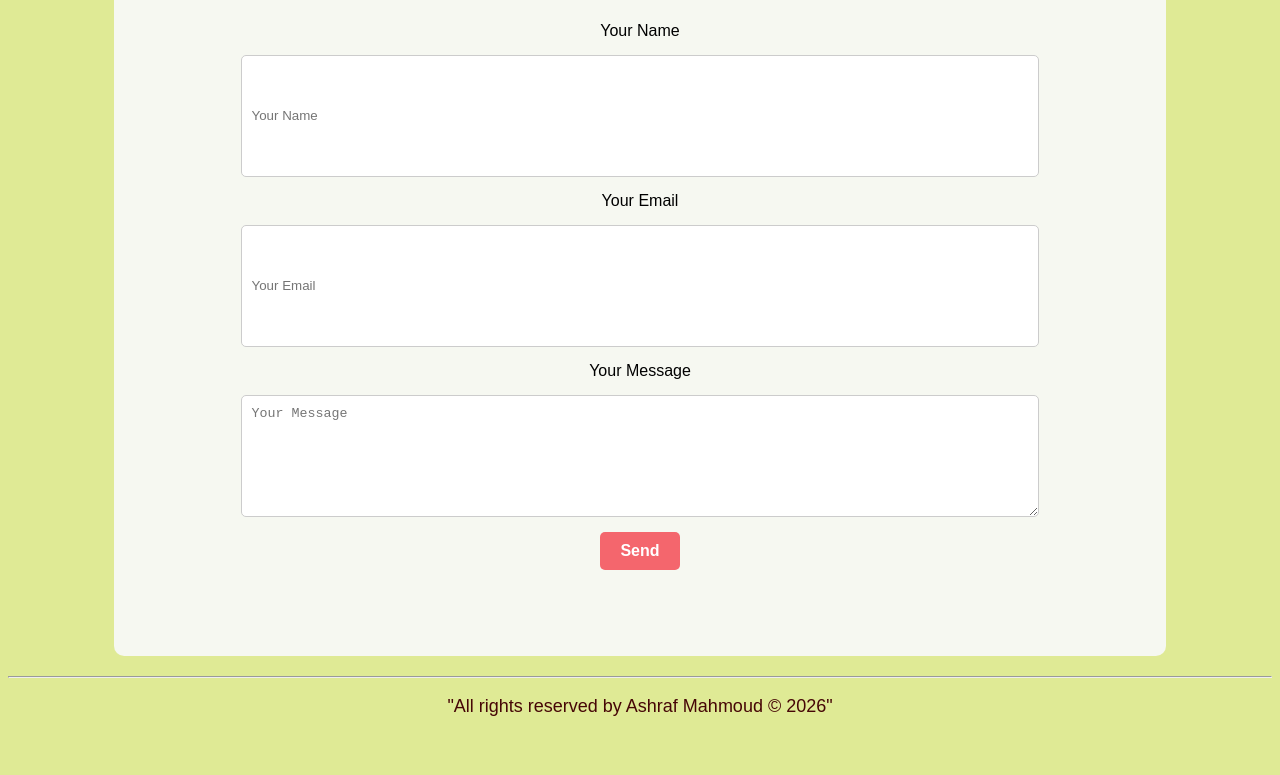
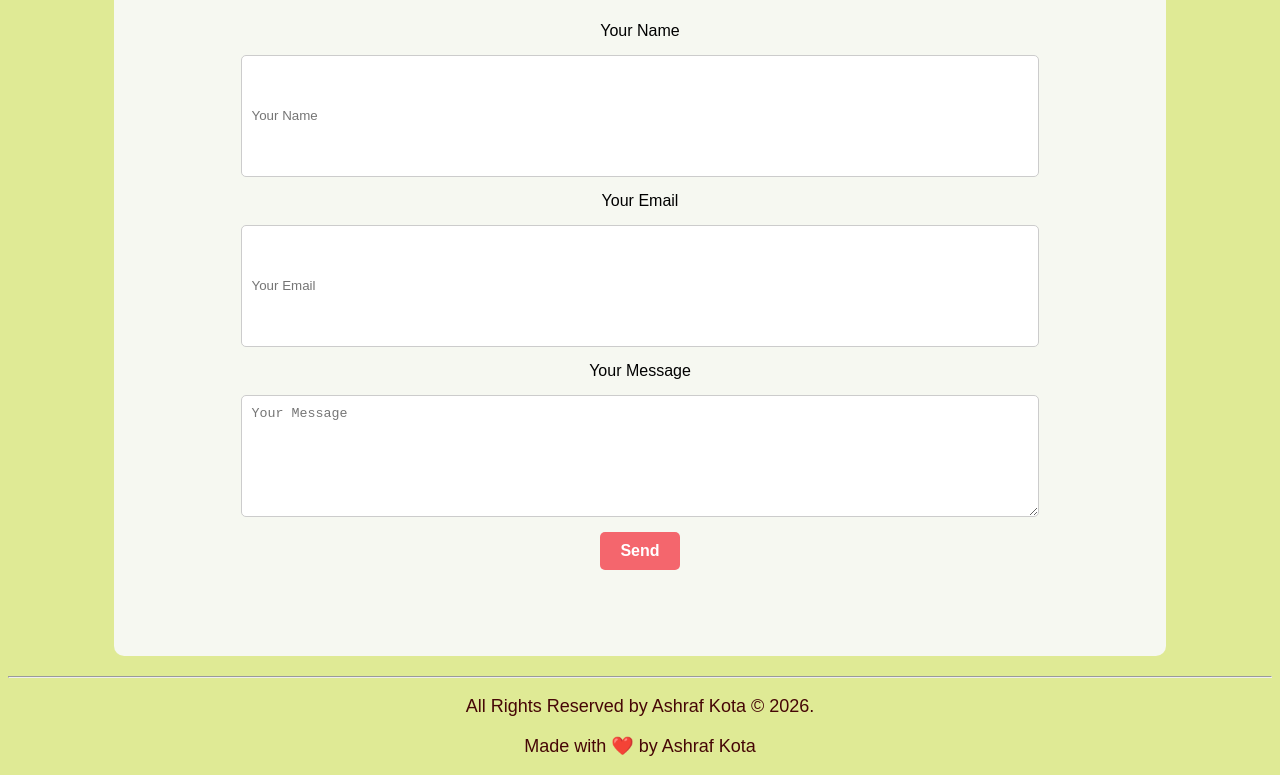
Before and after one commit to ashrafkota99/my-website, a plain HTML site: page index.html in a window 1280 px wide. Shown: the part 2085-2860 px from the top of the page. Before the commit the page ends 2820 px from the top, so only its background shows below. Drawn offline with Linux system fonts and the light colour scheme.

Commit message:
Revise footer with new copyright information
Updated footer content and removed previous copyright notice.

```diff
--- a/index.html
+++ b/index.html
@@ -128,7 +128,6 @@
         </form>
     </div>
     <hr>
-    <p> "All rights reserved by Ashraf Mahmoud © 2026" </p>
     <script>
         let myForm = document.getElementById("contactForm");
         let msg = document.getElementById("successMsg");
@@ -152,6 +151,10 @@
             }
         });
     </script>
+    <footer class="footer">
+        <p> All Rights Reserved by Ashraf Kota © 2026.</p>
+        <p>Made with ❤️ by Ashraf Kota</p>
+    </footer>
 </body>
 
 </html>
```
